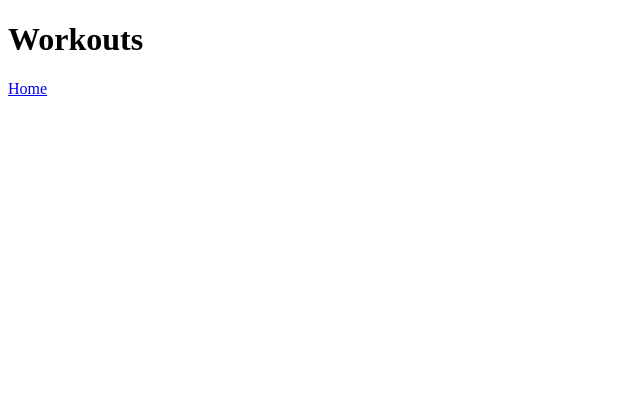
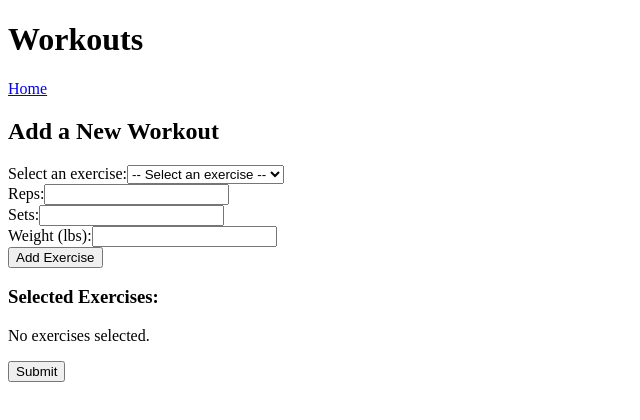
Before and after one commit to hudson-pierce/nextjs-todo-app, a Next.js app: page /workouts in a window 1280 px wide. Shown: the top 420 px of the page, without its empty margins (0-640 px from the left). Built offline with nearby package versions, Linux system fonts and the light colour scheme.

Commit message:
Setup a basic form for workouts

```diff
--- a/pages/workouts.js
+++ b/pages/workouts.js
@@ -1,9 +1,69 @@
 import Head from 'next/head';
 import Link from 'next/link';
+import { useState } from 'react';
 
 const title = "Workouts";
 
+const exerciseOptions = [
+    'Push-ups',
+    'Sit-ups',
+    'Squats',
+    'Lunges',
+    'Plank',
+    'Jumping Jacks',
+];
+
 export default function Workouts() {
+    const [exercise, setExercise] = useState('');
+    const [reps, setReps] = useState('');
+    const [sets, setSets] = useState('');
+    const [weight, setWeight] = useState('');
+    const [workout, setWorkout] = useState([]);
+
+    const handleExerciseChange = (e) => {
+      setExercise(e.target.value);
+    };
+
+    const handleRepsChange = (e) => {
+      setReps(e.target.value);
+    };
+
+    const handleSetsChange = (e) => {
+      setSets(e.target.value);
+    };
+
+    const handleWeightChange = (e) => {
+      setWeight(e.target.value);
+    };
+
+    const handleAddExercise = () => {
+      if (exercise) {
+        const newExercise = {
+          exercise,
+          reps,
+          sets,
+          weight,
+        };
+        setWorkout([...workout, newExercise]);
+        setExercise('');
+        setReps('');
+        setSets('');
+        setWeight('');
+      }
+    };
+
+    const handleFormSubmit = (e) => {
+        e.preventDefault();
+        // You can do something with the workout data, like sending it to an API
+        console.log(workout);
+        // Reset form fields
+        setWorkout([]);
+        setExercise('');
+        setReps('');
+        setSets('');
+        setWeight('');
+    };
+
     return (
         <div>
             <Head>
@@ -11,6 +71,77 @@ export default function Workouts() {
             </Head>
             <h1>{title}</h1>
             <Link href='/'>Home</Link>
+            <form onSubmit={handleFormSubmit}>
+                <h2>Add a New Workout</h2>
+                <div>
+                    <label htmlFor="exercise-select">Select an exercise:</label>
+                    <select
+                    id="exercise-select"
+                    value={exercise}
+                    onChange={handleExerciseChange}
+                    >
+                    <option value="">-- Select an exercise --</option>
+                    {exerciseOptions.map((option) => (
+                        <option key={option} value={option}>
+                        {option}
+                        </option>
+                    ))}
+                    </select>
+                </div>
+
+                <div>
+                    <label htmlFor="reps-input">Reps:</label>
+                    <input
+                    type="number"
+                    id="reps-input"
+                    value={reps}
+                    onChange={handleRepsChange}
+                    />
+                </div>
+
+                <div>
+                    <label htmlFor="sets-input">Sets:</label>
+                    <input
+                    type="number"
+                    id="sets-input"
+                    value={sets}
+                    onChange={handleSetsChange}
+                    />
+                </div>
+
+                <div>
+                    <label htmlFor="weight-input">Weight (lbs):</label>
+                    <input
+                    type="number"
+                    id="weight-input"
+                    value={weight}
+                    onChange={handleWeightChange}
+                    />
+                </div>
+
+                <div>
+                    <button type="button" onClick={handleAddExercise}>
+                    Add Exercise
+                    </button>
+                </div>
+
+                <div>
+                    <h3>Selected Exercises:</h3>
+                    {workout.length > 0 ? (
+                    <ul>
+                        {workout.map(({ exercise, reps, sets, weight }, index) => (
+                        <li key={index}>
+                            <strong>{exercise}</strong> - Reps: {reps}, Sets: {sets}, Weight: {weight} lbs
+                        </li>
+                        ))}
+                    </ul>
+                    ) : (
+                    <p>No exercises selected.</p>
+                    )}
+                </div>
+
+                <button type="submit">Submit</button>
+            </form>
         </div>
     );
 }
```
